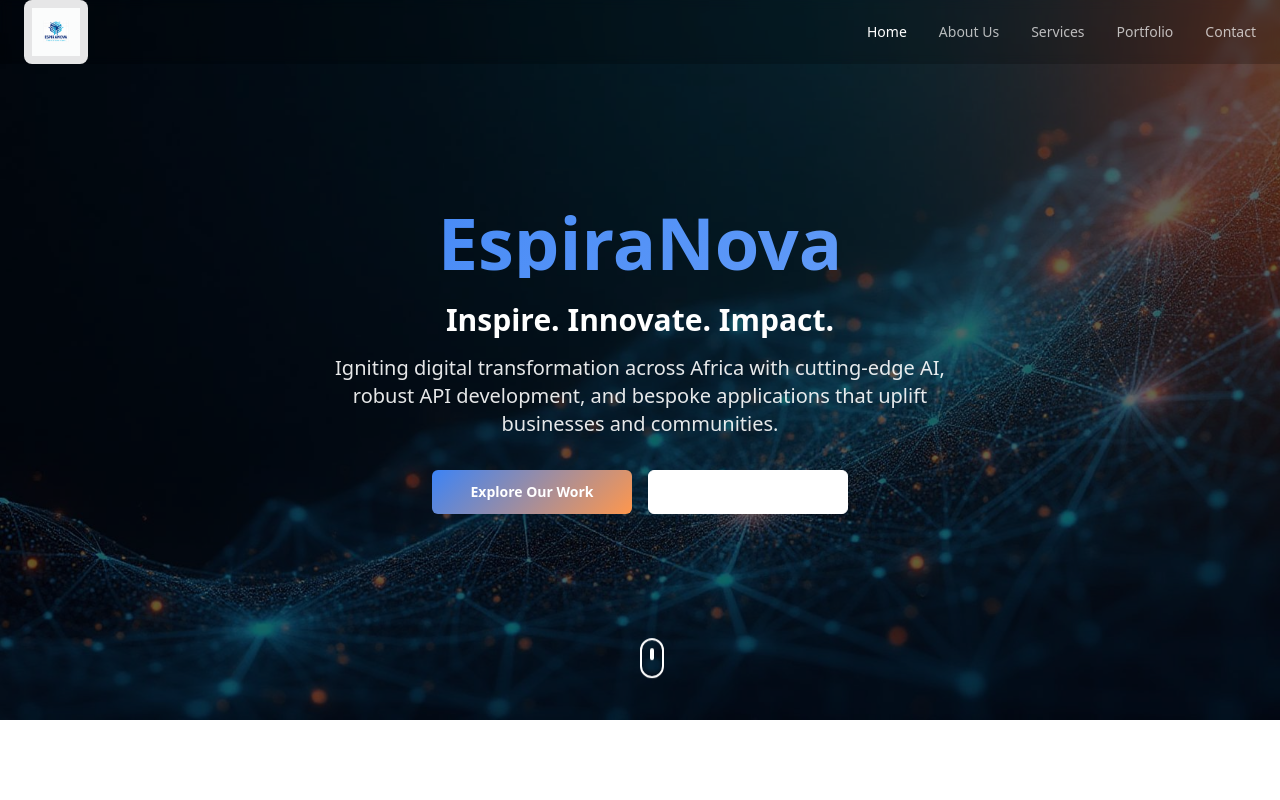
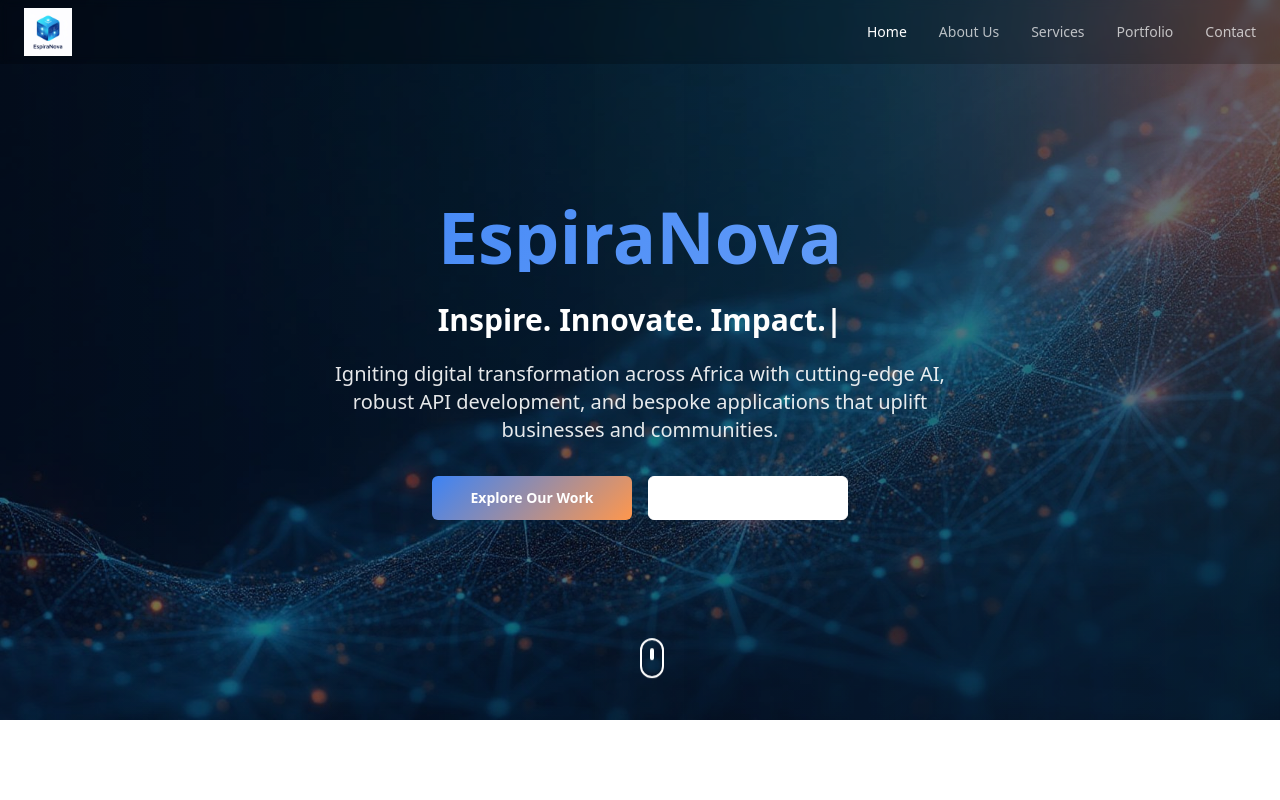
Before and after one commit to espironova/espiranova-africa-tech, a React (Vite) app: page / in a window 1280 px wide. Shown: the top 800 px of the page. Built offline with nearby package versions, Linux system fonts and the light colour scheme.

Commit message:
Update logo, favicon, and animations

```diff
--- a/index.html
+++ b/index.html
@@ -2,7 +2,7 @@
 <html lang="en">
   <head>
     <meta charset="UTF-8" />
-    <link rel="icon" href="/lovable-uploads/c9fb0796-b2da-4460-b47e-2e164cc0406c.png" type="image/png" />
+    <link rel="icon" href="/lovable-uploads/espiranova-logo-new.png" type="image/png" />
     <meta name="viewport" content="width=device-width, initial-scale=1.0" />
     <title>EspiraNova - Inspire. Innovate. Impact. | Technology Solutions Africa</title>
     <meta name="description" content="EspiraNova is an innovative technology solutions provider igniting digital transformation across Africa with cutting-edge AI, API development, and bespoke applications." />
--- a/src/components/Hero.tsx
+++ b/src/components/Hero.tsx
@@ -1,23 +1,50 @@
 import { Button } from "@/components/ui/button";
 import { Link } from "react-router-dom";
+import { useState, useEffect } from "react";
 import heroImage from "@/assets/hero-bg.jpg";
 
 export const Hero = () => {
+  const [currentText, setCurrentText] = useState("");
+  const fullText = "Inspire. Innovate. Impact.";
+
+  useEffect(() => {
+    let index = 0;
+    const timer = setInterval(() => {
+      if (index <= fullText.length) {
+        setCurrentText(fullText.slice(0, index));
+        index++;
+      } else {
+        clearInterval(timer);
+      }
+    }, 150);
+
+    return () => clearInterval(timer);
+  }, []);
+
   return (
     <section className="relative min-h-screen flex items-center justify-center overflow-hidden -mt-20 pt-20">
       <div
-        className="absolute inset-0 bg-cover bg-center bg-no-repeat"
+        className="absolute inset-0 bg-cover bg-center bg-no-repeat animate-float"
         style={{ backgroundImage: `url(${heroImage})` }}
       />
-      <div className="absolute inset-0 bg-black/60" />
+      <div className="absolute inset-0 bg-gradient-to-br from-black/70 via-black/50 to-black/70" />
+      <div className="absolute inset-0 bg-gradient-to-r from-blue-500/20 via-transparent to-cyan-500/20 animate-glow" />
+      <div className="absolute inset-0 bg-gradient-to-t from-transparent via-blue-400/5 to-transparent animate-shimmer"
+           style={{
+             background: 'linear-gradient(90deg, transparent, rgba(59, 130, 246, 0.1), transparent)',
+             backgroundSize: '200% 100%'
+           }} />
 
       <div className="relative z-10 container mx-auto px-6 text-center">
         <div className="max-w-4xl mx-auto">
           <h1 className="text-5xl md:text-7xl font-bold mb-6 bg-gradient-primary bg-clip-text text-transparent">
             EspiraNova
           </h1>
-          <p className="text-2xl md:text-3xl font-semibold text-white mb-4">
-            Inspire. Innovate. Impact.
+          <p className="text-2xl md:text-3xl font-semibold text-white mb-4 min-h-[3rem] flex items-center justify-center">
+            <span className="inline-block">
+              {currentText}
+              <span className="animate-pulse">|</span>
+            </span>
           </p>
           <p className="text-lg md:text-xl text-white/90 mb-8 max-w-2xl mx-auto leading-relaxed">
             Igniting digital transformation across Africa with cutting-edge AI, robust API development,
--- a/src/components/Navigation.tsx
+++ b/src/components/Navigation.tsx
@@ -25,7 +25,7 @@ export const Navigation = () => {
       <div className="container mx-auto px-6">
         <div className="flex items-center justify-between h-16">
           <Link to="/" className="flex items-center">
-            <img src="/lovable-uploads/c9fb0796-b2da-4460-b47e-2e164cc0406c.png" alt="EspiraNova" className="h-16 w-auto bg-white/90 rounded-lg p-2" />
+            <img src="/lovable-uploads/espiranova-logo-new.png" alt="EspiraNova" className="h-12 w-auto" />
           </Link>
 
           {/* Desktop Navigation */}
--- a/tailwind.config.ts
+++ b/tailwind.config.ts
@@ -98,11 +98,40 @@ export default {
 					to: {
 						height: '0'
 					}
+				},
+				'glow': {
+					'0%, 100%': {
+						opacity: '0.3',
+						transform: 'scale(1)'
+					},
+					'50%': {
+						opacity: '0.6',
+						transform: 'scale(1.05)'
+					}
+				},
+				'float': {
+					'0%, 100%': {
+						transform: 'translateY(0px)'
+					},
+					'50%': {
+						transform: 'translateY(-10px)'
+					}
+				},
+				'shimmer': {
+					'0%': {
+						backgroundPosition: '-200% center'
+					},
+					'100%': {
+						backgroundPosition: '200% center'
+					}
 				}
 			},
 			animation: {
 				'accordion-down': 'accordion-down 0.2s ease-out',
-				'accordion-up': 'accordion-up 0.2s ease-out'
+				'accordion-up': 'accordion-up 0.2s ease-out',
+				'glow': 'glow 3s ease-in-out infinite',
+				'float': 'float 6s ease-in-out infinite',
+				'shimmer': 'shimmer 2s linear infinite'
 			}
 		}
 	},
```
Also changed, not shown: public/lovable-uploads/espiranova-logo-new.png (added).
